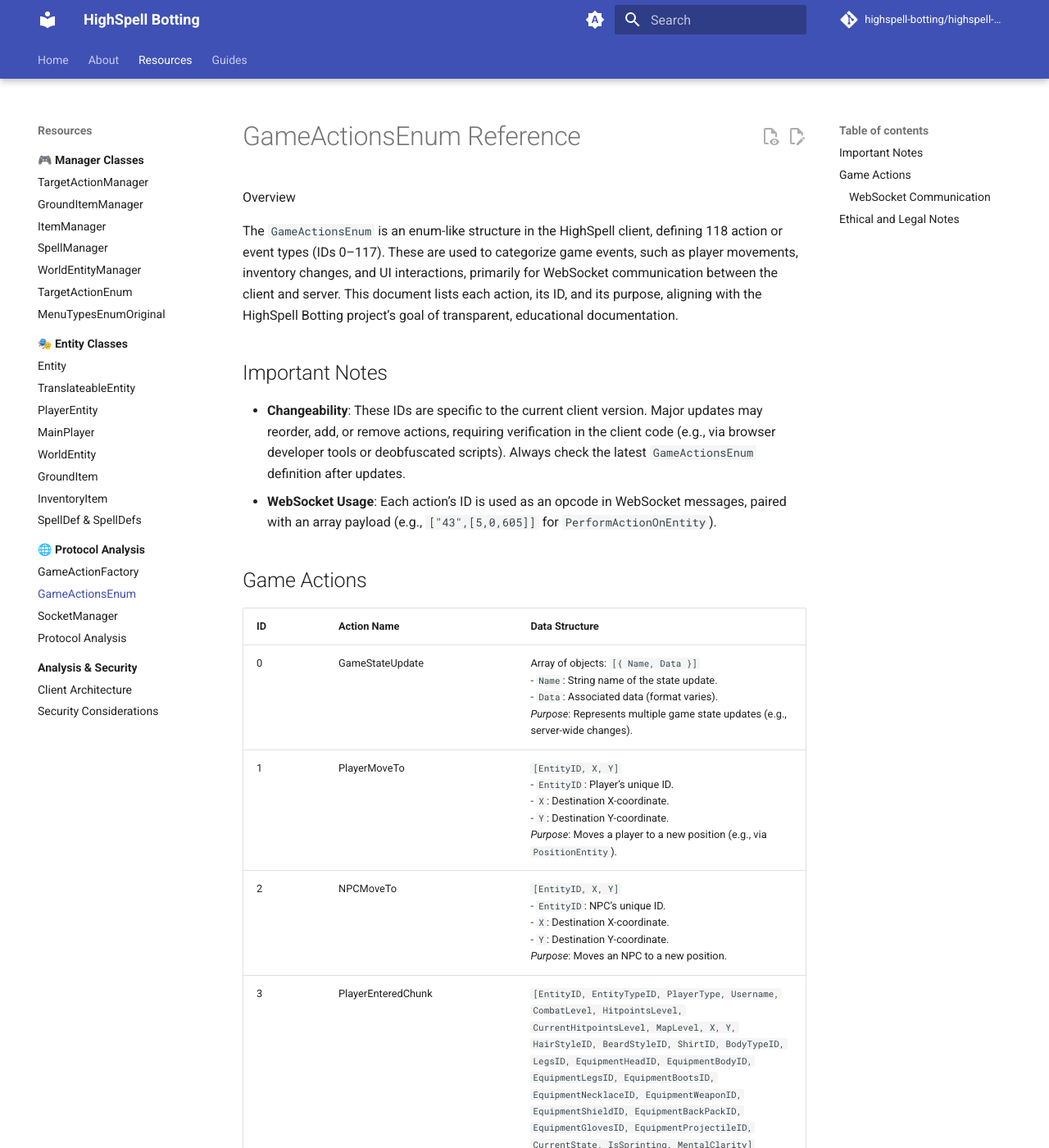
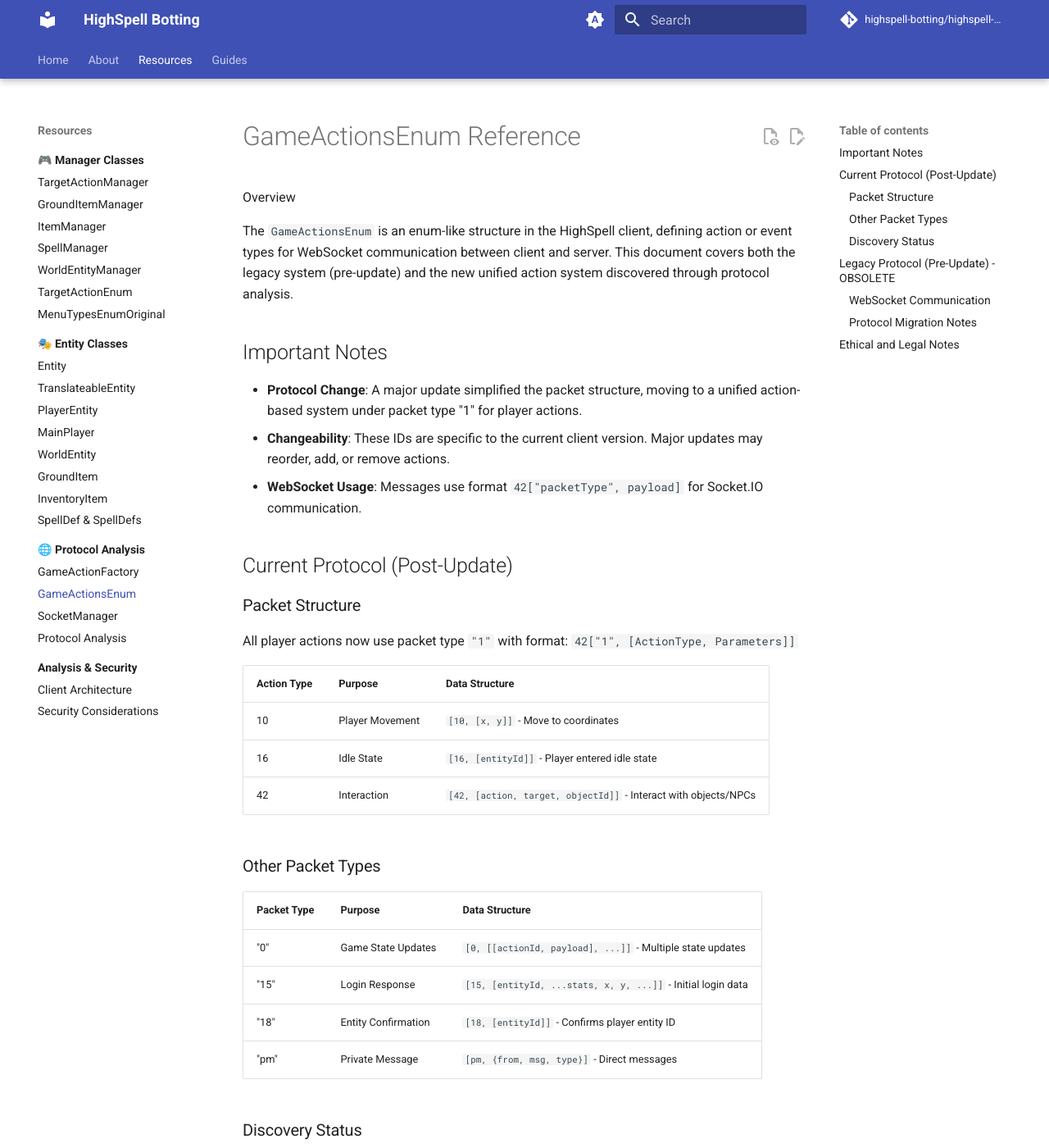
Before and after one commit to highspell-botting/highspell-botting.github.io, an MkDocs documentation site: the page built from docs/resources/protocol/game-websocket.md, in a window 1280 px wide and 1400 px high. Shown: the whole window at 82% size. Built offline with MkDocs 1.6.1 and Material for MkDocs 9.7.7, drawn with Linux system fonts in a browser that asks for light colours; comment, search, counter and statistics services are not loaded; the version menu is left out; some of the changed text lies outside the part shown.

Commit message:
doc: game-websocket.md update for client 55

```diff
--- a/docs/resources/protocol/game-websocket.md
+++ b/docs/resources/protocol/game-websocket.md
@@ -2,14 +2,39 @@
 
 Overview
 
-The `GameActionsEnum` is an enum-like structure in the HighSpell client, defining 118 action or event types (IDs 0–117). These are used to categorize game events, such as player movements, inventory changes, and UI interactions, primarily for WebSocket communication between the client and server. This document lists each action, its ID, and its purpose, aligning with the HighSpell Botting project’s goal of transparent, educational documentation.
+The `GameActionsEnum` is an enum-like structure in the HighSpell client, defining action or event types for WebSocket communication between client and server. This document covers both the legacy system (pre-update) and the new unified action system discovered through protocol analysis.
 
 ## Important Notes
 
-- **Changeability**: These IDs are specific to the current client version. Major updates may reorder, add, or remove actions, requiring verification in the client code (e.g., via browser developer tools or deobfuscated scripts). Always check the latest `GameActionsEnum` definition after updates.
-- **WebSocket Usage**: Each action’s ID is used as an opcode in WebSocket messages, paired with an array payload (e.g., `["43",[5,0,605]]` for `PerformActionOnEntity`).
+- **Protocol Change**: A major update simplified the packet structure, moving to a unified action-based system under packet type "1" for player actions.
+- **Changeability**: These IDs are specific to the current client version. Major updates may reorder, add, or remove actions.
+- **WebSocket Usage**: Messages use format `42["packetType", payload]` for Socket.IO communication.
 
-## Game Actions
+## Current Protocol (Post-Update)
+
+### Packet Structure
+All player actions now use packet type `"1"` with format: `42["1", [ActionType, Parameters]]`
+
+| Action Type | Purpose | Data Structure |
+| --- | --- | --- |
+| 10 | Player Movement | `[10, [x, y]]` - Move to coordinates |
+| 16 | Idle State | `[16, [entityId]]` - Player entered idle state |
+| 42 | Interaction | `[42, [action, target, objectId]]` - Interact with objects/NPCs |
+
+### Other Packet Types
+| Packet Type | Purpose | Data Structure |
+| --- | --- | --- |
+| "0" | Game State Updates | `[0, [[actionId, payload], ...]]` - Multiple state updates |
+| "15" | Login Response | `[15, [entityId, ...stats, x, y, ...]]` - Initial login data |
+| "18" | Entity Confirmation | `[18, [entityId]]` - Confirms player entity ID |
+| "pm" | Private Message | `[pm, {from, msg, type}]` - Direct messages |
+
+### Discovery Status
+- ✅ **Confirmed**: Player movement (10), idle state (16), login (15)
+- 🔍 **Investigating**: Interaction types, combat packets, skill updates
+- ❓ **Unknown**: Many legacy action types may have been consolidated or removed
+
+## Legacy Protocol (Pre-Update) - OBSOLETE
 
 | ID | Action Name | Data Structure |
 | --- | --- | --- |
@@ -134,13 +159,16 @@
 
 ### WebSocket Communication
 
-- **Mechanism**: HighSpell uses WebSockets (via `wss://server#.example.com:8888`) to send/receive messages tagged with `GameActionsEnum` IDs. Each message includes:
-  - `type` with the enum ID (e.g., 68 for `UseItemOnItem`).
-  - `data` with an Array payload (e.g., `[0,0,154,0,1,64,0,0,11]`).
-- **Monitoring**: Filter by “WS” in Chrome DevTools’ Network tab for basic inspection.
-- **Changeability**: IDs may shift in major client updates (e.g., new actions added, existing ones reordered). Verify IDs by:
-  - Inspecting the `GameActionsEnum` definition in the client code (via developer tools or deobfuscated scripts).
-  - Monitoring WebSocket traffic to correlate IDs with payloads.
+- **Current**: Uses Socket.IO format `42["packetType", payload]` over WebSockets (`wss://server#.highspell.com:8888`)
+- **Legacy**: Used `GameActionsEnum` IDs with `{type: ID, data: []}` format (now obsolete)
+- **Monitoring**: Use Chrome DevTools Network tab, filter by "WS" for WebSocket inspection
+- **Analysis**: Modern packets are simpler but require understanding the new action-based structure
+
+### Protocol Migration Notes
+- Most legacy packet types (1-117) have been consolidated or removed
+- Player actions unified under packet type "1" with action subtypes
+- Login packet moved from "16" to "15"
+- State updates centralized under packet type "0"
 
 ## Ethical and Legal Notes
 Per the HighSpell Botting Resources ethos:
```
